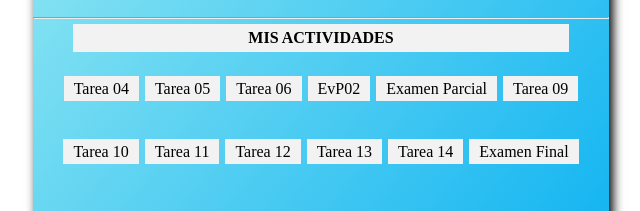
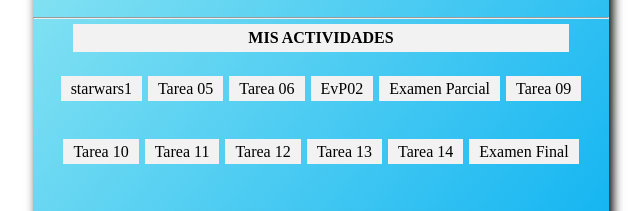
Before and after one commit to arymitma12/perfil1, a plain HTML site: page index.html in a window 1280 px wide. Shown: the part 406-617 px from the top of the page, 319-959 px from the left. Drawn offline with Linux system fonts and the light colour scheme.

Commit message:
Update index.html

```diff
--- a/index.html
+++ b/index.html
@@ -22,7 +22,7 @@
             <p>Mis Actividades</p>
             <ul>
                 <!--tarea04,tarea05,evp2,exp son los nombres de los repositorios github secundarios-->
-                <li><a href="/tarea04/index.html">Tarea 04</a></li>
+                <li><a href="/tarea04/index.html">starwars1</a></li>
                 <li><a href="/tarea05/index.html">Tarea 05</a></li>
                 <li><a href="/tarea06/index.html">Tarea 06</a></li>
                 <li><a href="/evp2/index.html">EvP02</a></li>
```
